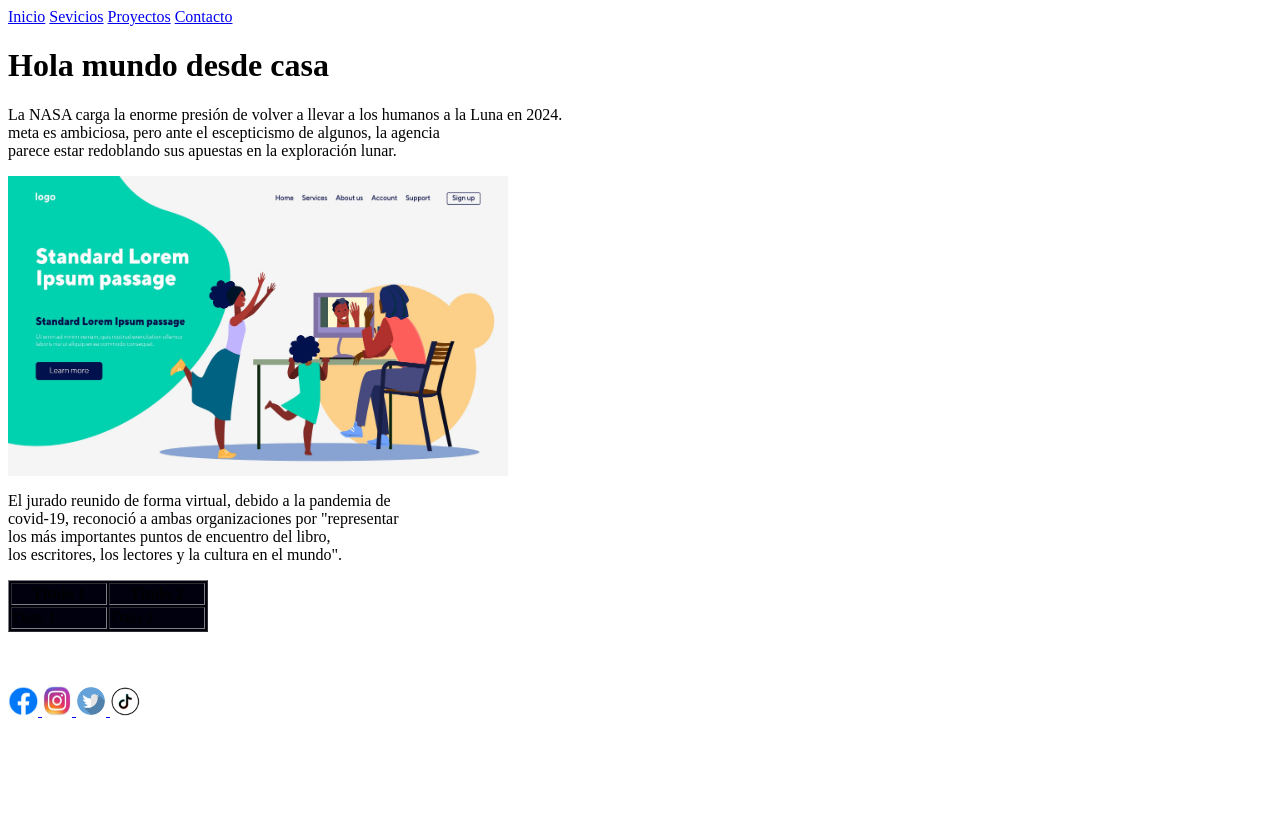
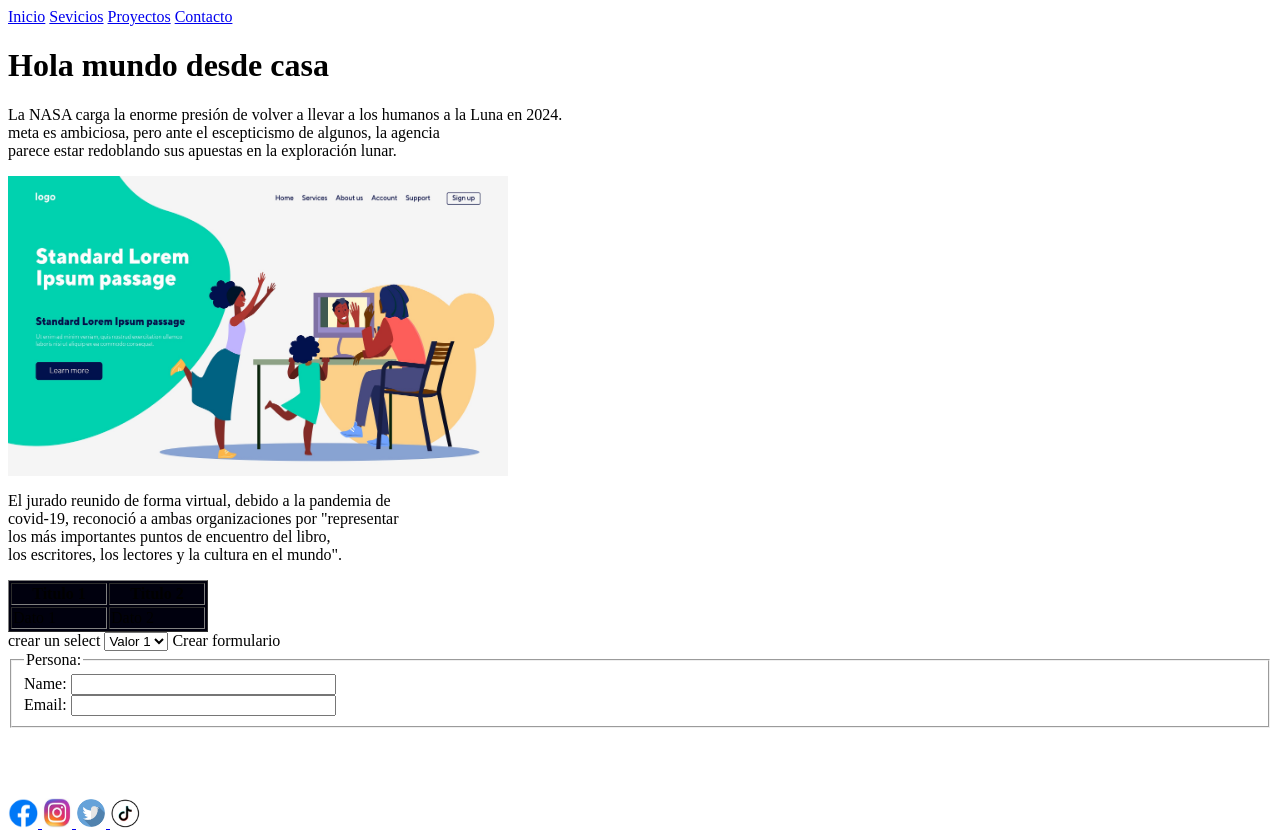
Before and after one commit to 3387/Clase-2, a plain HTML site: page index.html in a window 1280 px wide. Before the commit the page ends 800 px from the top, so only its background shows below. Drawn offline with Linux system fonts and the light colour scheme; files whose address does not match are found by name.

Commit message:
formuario

```diff
--- a/index.html
+++ b/index.html
@@ -35,6 +35,21 @@
                          <td> Dato 2</td>
                    </tr>
                    </table>
+                   crear un select
+                   <select name="listal">
+                        <option>Valor 1</option>
+                        <option>Valor 2</option>
+                        <option>Valor 3</option>
+                   </select>
+               Crear formulario
+               <form name="formulario1"  action="/recursoEnServidor">
+                      <fieldset>
+                           <legend>Persona:</legend>
+                           Name: <input type="text" size="30" name="nombre"/><br/>
+                           Email: <input type="text" size="30" name="nombre"/><br/>
+                      </fieldset>
+
+               </form>
                    <br>
                    <br>
                    <br>
```
